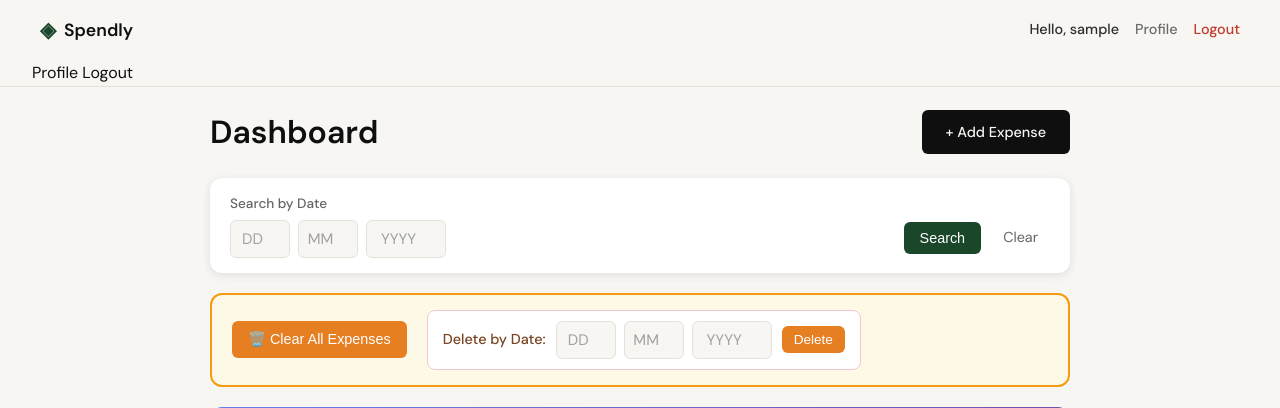
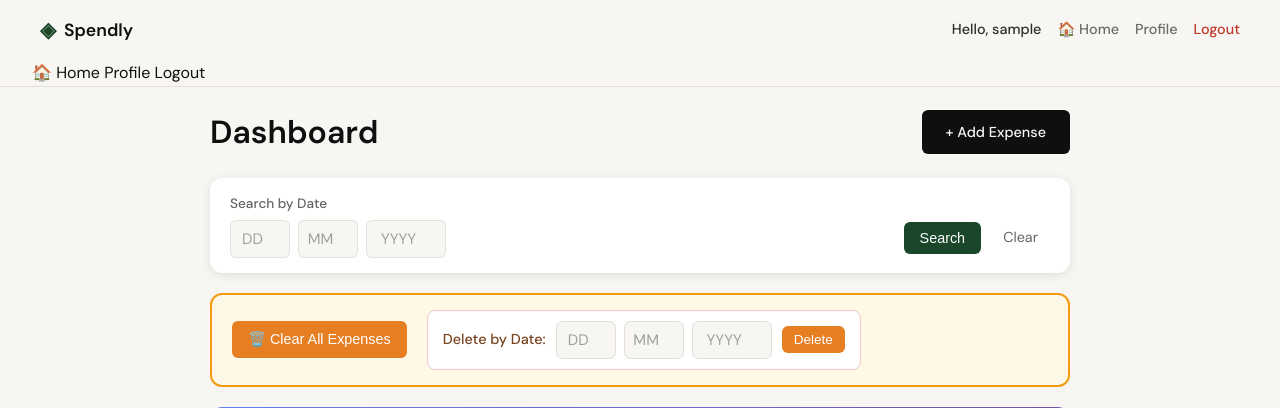
Before and after one commit to MSHAHZAIB1301/spendly, a Flask app: template templates/dashboard.html in a window 1280 px wide. Shown: the top 408 px of the page. Run offline with Flask 3, Linux system fonts and the light colour scheme; the template is opened without the code that fills it: most values are stand-ins (such as "Sample title", 1, 10 or a date in 2020).

Commit message:
Add Home button to dashboard navigation
Co-Authored-By: Claude Code <noreply@anthropic.com>

```diff
--- a/templates/dashboard.html
+++ b/templates/dashboard.html
@@ -5,12 +5,14 @@
 {% block nav_content %}
 <div class="nav-user-info">
     <span>Hello, {{ user_name }}</span>
+    <a href="{{ url_for('landing') }}">🏠 Home</a>
     <a href="{{ url_for('profile') }}">Profile</a>
     <a href="{{ url_for('logout') }}" class="nav-logout">Logout</a>
 </div>
 {% endblock %}
 
 {% block mobile_nav %}
+<a href="{{ url_for('landing') }}">🏠 Home</a>
 <a href="{{ url_for('profile') }}">Profile</a>
 <a href="{{ url_for('logout') }}">Logout</a>
 {% endblock %}
```
